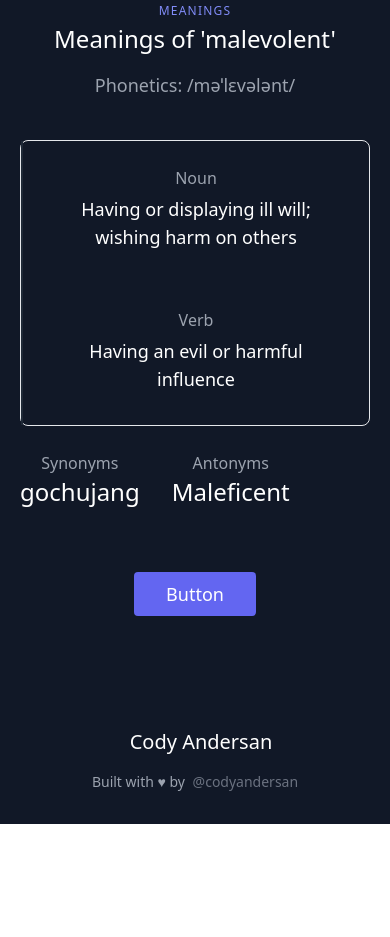
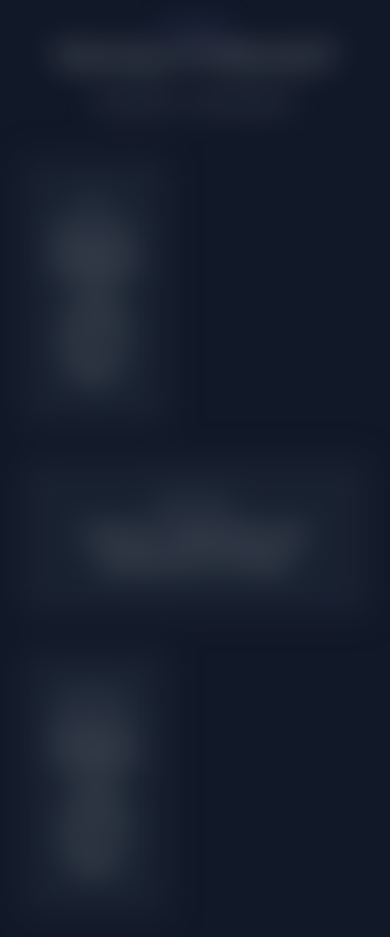
Before and after one commit to codyandersan/AlphaDict, a plain HTML site: page index.html in a window 390 px wide. Shown: the part 547-1484 px from the top of the page. Before the commit the page ends 1371 px from the top, so only its background shows below. Drawn offline with nearby package versions, Linux system fonts and the light colour scheme.

Commit message:
Final Commit

```diff
--- a/index.html
+++ b/index.html
@@ -3,13 +3,14 @@
 
 <head>
     <meta charset="utf-8">
-    <meta name="viewp>ort" content="width=device-width">
+    <meta name="viewport" content="width=device-width">
     <title>AlphaDict</title>
-    <link href="style.css" rel="stylesheet" type="text/css" />
-    <script src="https://cdn.tailwindcss.com"></script>
+    <link href='https://fonts.googleapis.com/css?family=Quicksand' rel='stylesheet'>
+    <link rel="stylesheet" href="style.css">
+    <!-- <script src="https://cdn.tailwindcss.com"></script> -->
 </head>
 
-<body>
+<body style="font-family: 'Quicksand';">
 
     <!--     Nav -->
     <header class="text-gray-400 bg-gray-900 body-font">
@@ -63,13 +64,13 @@
         </div>
     </section>
 
+    <section class="text-gray-400 bg-gray-900 body-font">
+        <div class="container px-5 py-24 mx-auto flex flex-wrap justify-center blur-lg" id="result">
 
-    <section class="text-gray-400 body-font bg-gray-900">
-        <div class="container px-5 py-20 mx-auto">
             <div class="flex flex-col text-center w-full mb-10">
                 <h2 class="text-xs text-indigo-400 tracking-widest font-medium title-font mb-1">MEANINGS</h2>
-                <h1 class="sm:text-3xl text-2xl font-medium title-font mb-4 text-white">Meanings of '<span
-                        id="word_box">malevolent</span>'
+                <h1 class="sm:text-3xl text-2xl font-medium title-font mb-4 text-white">Meanings of &#10075;<span
+                        class="capitalize" id="word_box">malevolent</span>&#10076;
                 </h1>
                 <p class="text-lg leading-relaxed xl:w-2/4 lg:w-3/4 mx-auto">Phonetics: <span
                         id="phonetics_box">/məˈlɛvələnt/</span>
@@ -77,35 +78,51 @@
                 </p>
 
             </div>
-            <div class="flex flex-wrap border rounded-lg border-grey-500 text-center" id="meanings_box">
-                <div class="xl:w-1/2 lg:w-1 md:w-full px-8 py-6 border-l-2 border-gray-800">
-                     <p class="leading-relaxed text-base mb-1">Noun</p>
-                        <h2 class="text-lg sm:text-xl text-white font-medium title-font mb-2">Having or displaying ill will; wishing harm on others</h2>
+            <div class="flex flex-wrap -m-4">
+                <div class="p-4 md:w-1/3 text-center w-min">
+                    <div class="flex rounded-lg h-full bg-gray-800 bg-opacity-60 p-8 flex-col">
+
+                        <div class="flex-grow">
+                            <p class="leading-relaxed text-base mb-1" id="parts_of_speech_box">Noun</p>
+                            <h2 class="text-lg sm:text-xl text-white font-medium title-font mb-2" id="meaning_box">
+                                Having or displaying
+                                ill will; wishing harm on others</h2>
+
+
+                        </div>
+                    </div>
                 </div>
+                <div class="p-4 md:w-1/3 text-center">
+                    <div class="flex rounded-lg h-full bg-gray-800 bg-opacity-60 p-8 flex-col">
 
-                <div class="xl:w-1/2 lg:w-1 md:w-full sm:w-full px-8 py-6 border-l-2 border-gray-800">
-                    <p class="leading-relaxed text-base mb-1">Verb</p>
-                       <h2 class="text-lg sm:text-xl text-white font-medium title-font mb-2">Having an evil or harmful influence</h2>
-               </div>
+                        <div class="flex-grow">
+                            <p class="leading-relaxed text-base mb-1">Synonyms</p>
+                            <h2 class="text-lg sm:text-xl text-white font-medium title-font mb-2" id="synonyms_box">
+                                Having or displaying
+                                ill will; wishing harm on others</h2>
 
-            </div>
 
-            <div class="flex flex-wrap -mx-4 -mb-10 text-center">
-                <div class="sm:w-1/2 mb-10 px-4">
+                        </div>
+                    </div>
+                </div>
+                <div class="p-4 md:w-1/3 text-center w-min">
+                    <div class="flex rounded-lg h-full bg-gray-800 bg-opacity-60 p-8 flex-col">
 
-                    <h2 class="leading-relaxed text-base mt-6">Synonyms</h2>
-                    <p class="title-font text-2xl font-medium text-white" id="synonyms_box">gochujang</p>
-                </div>
-                <div class="sm:w-1/2 mb-10 px-4">
+                        <div class="flex-grow">
+                            <p class="leading-relaxed text-base mb-1">Antonyms</p>
+                            <h2 class="text-lg sm:text-xl text-white font-medium title-font mb-2" id="antonyms_box">
+                                Having or displaying
+                                ill will; wishing harm on others</h2>
 
-                    <h2 class="leading-relaxed text-base mt-6">Antonyms</h2>
-                    <p class="title-font text-2xl font-medium text-white" id="antonyms_box">Maleficent</p>
+
+                        </div>
+                    </div>
                 </div>
             </div>
-            <button
-                class="flex mx-auto mt-16 text-white bg-indigo-500 border-0 py-2 px-8 focus:outline-none hover:bg-indigo-600 rounded text-lg">Button</button>
         </div>
     </section>
+
+
 
 
 
--- a/script.js
+++ b/script.js
@@ -4,10 +4,7 @@ const search = () => {
     fetch(uri)
         .then(response => {
             if (response.status == 404) {
-                // update display as not found
-                console.log('Looks like there was a problem. Status Code: ' +
-                    response.status);
-                return;
+                alert("Sorry, can't find the meaning of that! Try another word...")
             }
 
             return response.json();
@@ -25,42 +22,34 @@ const search = () => {
             // console.log(phonetics)
             let synonymns = []
             let antonyms = []
-            let definitions = []
+            let def = {}
+
             for (let meaning of meanings) {
-                // console.log(meaning)
 
-                let defs = []
-                if (meaning.synonymns != null) synonymns.push(meaning.synonymns)
-                if (meaning.antonyms != null) antonyms.push(meaning.antonyms)
+                if (meaning.synonymns != null) synonymns.push(meaning.synonymns[0])
+                if (meaning.antonyms != null) antonyms.push(meaning.antonyms[0])
 
                 var partsOfSpeech = meaning["partOfSpeech"]
                 for (let i of meaning["definitions"]) {
-                    defs.push(i.definition)
-                }
-                Object.assign(definitions, { [partsOfSpeech]: defs })
-            }
-
-            console.log(phonetics)
-            console.log(synonymns)
-            console.log(antonyms)
-            console.log(definitions)
-            // console.log(typeof definitions)
-
-            for (let k of definitions) {
-                    console.log("hi")
-                    console.log(k)
-                    alert("hi")
+                    if (Object.keys(def).length == 0) Object.assign(def, { [partsOfSpeech]: i["definition"] })
                 }
 
+            }
+            console.log(def)
 
+
+            console.log(synonymns)
+            console.log(antonyms[0])
             word_box.textContent = query.value
             phonetics_box.textContent = phonetics
-            synonyms_box.textContent = synonymns
-            antonyms_box.textContent = antonyms
+            synonyms_box.textContent = `${synonymns.length != 0 && antonyms[0] != undefined ? synonymns[0] : "No synonyms found"}`
+            antonyms_box.textContent = `${antonyms.length != 0 && antonyms[0] != undefined ? antonyms[0] : "No antonyms found"}`
+            parts_of_speech_box.textContent = Object.keys(def)[0]
+            meaning_box.textContent = def[Object.keys(def)[0]]
+            result.classList.remove("blur-lg");
 
 
-
-            return {phonetics, definitions, synonymns, antonyms }
+            // return { phonetics, definitions, synonymns, antonyms }
 
 
             // let box = document.getElementById("box")
```
Also changed, not shown: package.json (deleted, +0 -21 lines), style.css (added).
